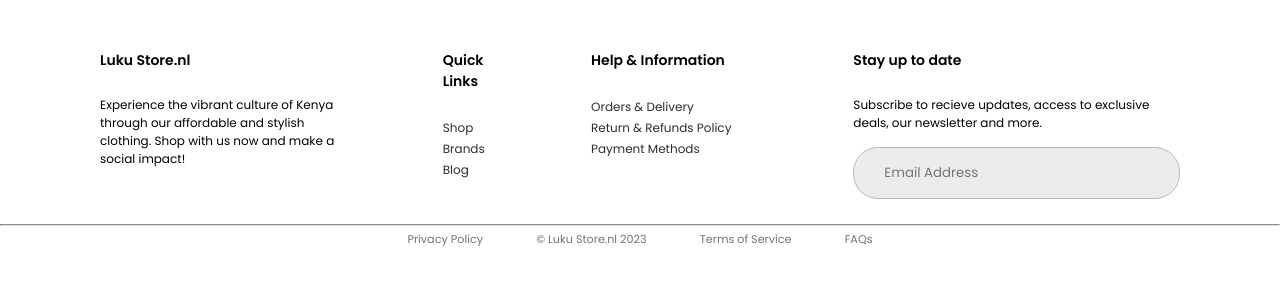
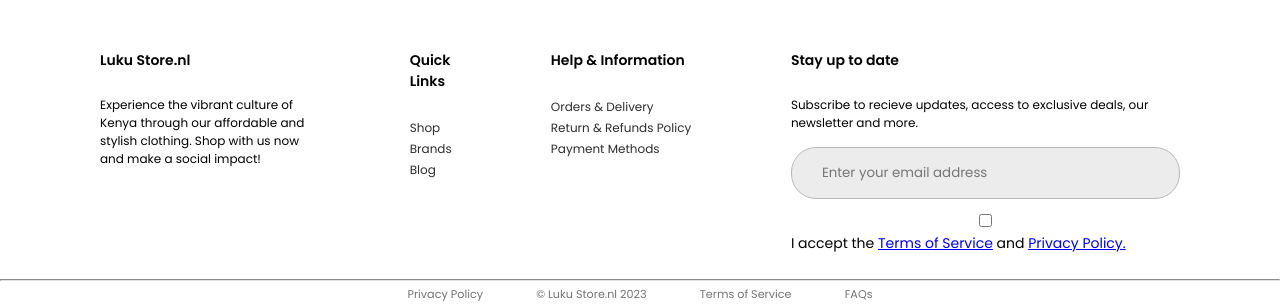
Before and after one commit to araptala/luku-store.nl, a Django app: page /about_us/ in a window 1280 px wide; the page is wider, and only the part inside the window is pictured. Shown: the part 607-915 px from the top of that part. Before the commit the page ends 853 px from the top of that part, so only its background shows below. Run offline with Django 4.2, Linux system fonts and the light colour scheme; data comes from the database, SQL or seed files in the repository; some libraries are stand-ins or nearby versions; some web fonts are replaced.

Commit message:
Update base.html

```diff
--- a/myapp/templates/base.html
+++ b/myapp/templates/base.html
@@ -55,9 +55,17 @@
     />
     <!-- END OF ABOUT US CSS -->
 
-    <!-- CART-CONFIRMED -->
+    <!-- CART -->
     <link rel="stylesheet" type="text/css" href="{% static 'css/cart.css' %}" />
-    <!-- END OF CART-CONFIRMED -->
+    <!-- END OF CART -->
+
+    <!-- BRANDS -->
+    <link
+      rel="stylesheet"
+      type="text/css"
+      href="{% static 'css/brands.css' %}"
+    />
+    <!-- END OF BRANDS -->
 
     <!-- CONTACT US -->
     <link
@@ -176,8 +184,8 @@
               ></a>
             </li>
             <li>
-              <a href="{% url 'signup' %}"
-                ><i class="signed-in-user fa-solid fa-user"></i
+              <a href="{% url 'signup' %}">
+                <i class="signed-in-user fa-solid fa-user"> </i
               ></a>
             </li>
             <li>
@@ -250,13 +258,26 @@
           newsletter and more.
         </p>
 
-        <form id="newsletter-form">
+        <form id="newsletter-form" class="footer-newsletter" method="POST">
+          {% csrf_token %}
           <input
-            id="newsletter-input"
-            class="newsletter-input"
+            id="newsletter-email"
+            class="footer-newsletter-input"
             type="email"
-            placeholder="Email Address"
-          />
+            placeholder="Enter your email address"
+            name="email"
+            required
+          /><span
+            ><input type="checkbox" id="myCheck" required />
+            I accept the
+            <a class="hyperlink-default" href="/help/#termsOfService"
+              >Terms of Service</a
+            >
+            and
+            <a class="hyperlink-default" href="/help/#privacyPolicy"
+              >Privacy Policy.</a
+            >
+          </span>
         </form>
       </div>
       <!-- END OF NEWSLETTER SECTION -->
```
